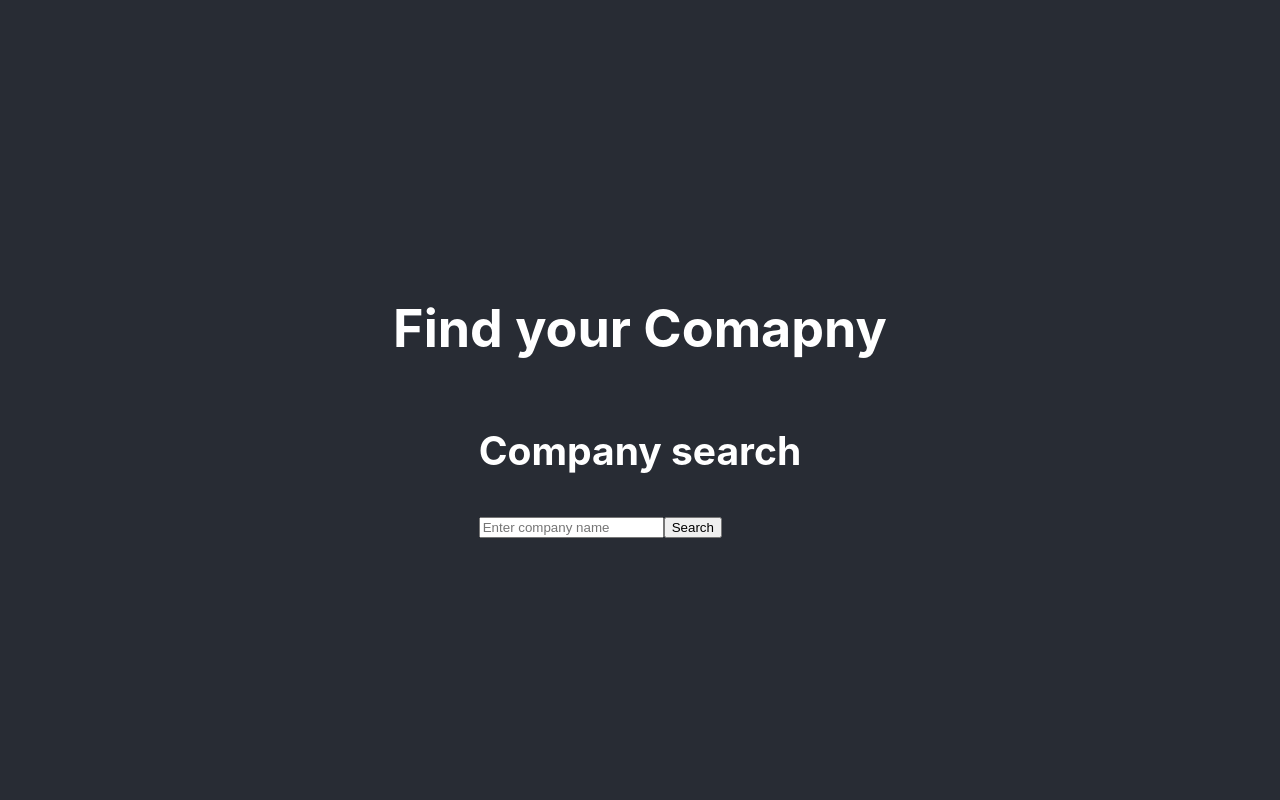
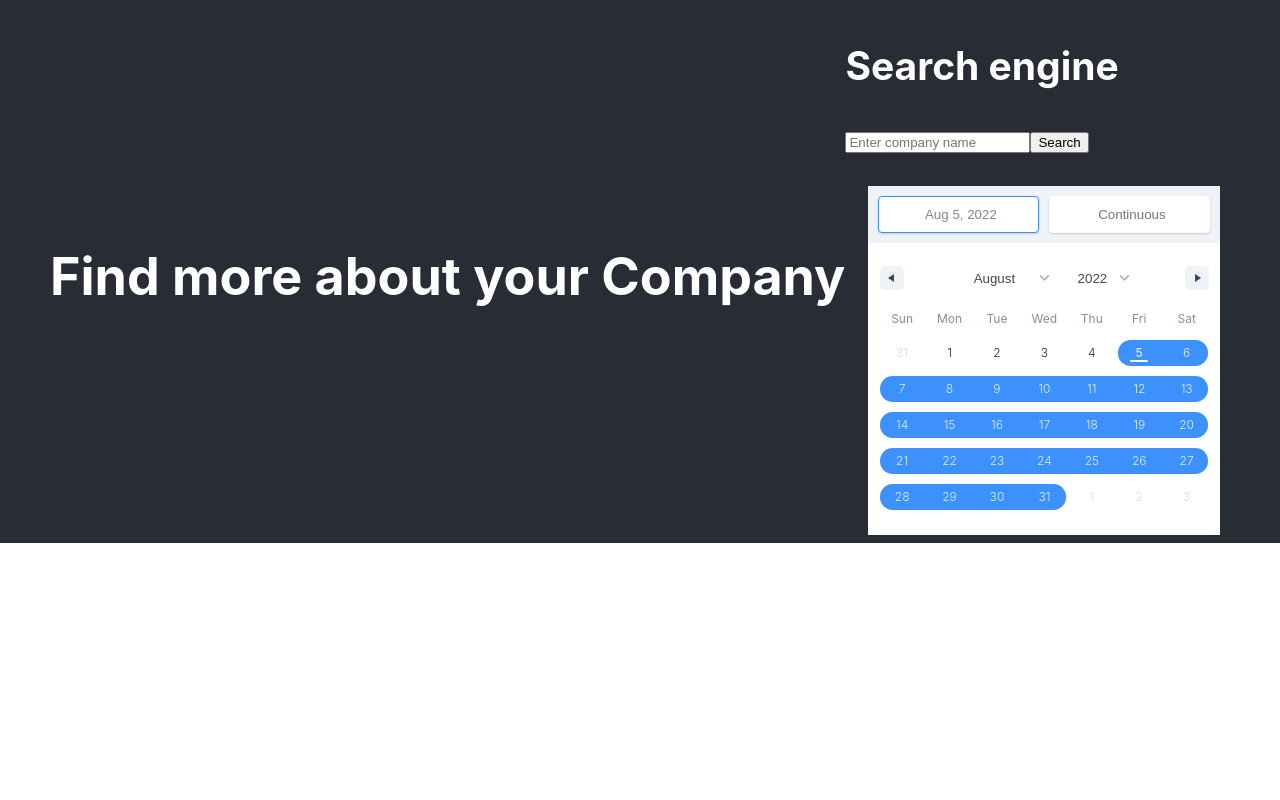
Before and after one commit to eciras/IBM-company-search, a React (Create React App) app in the folder frontend/: page / in a window 1280 px wide. Shown: the top 800 px of the page. Built offline with nearby package versions, Linux system fonts and the light colour scheme.

Commit message:
Error message added

```diff
--- a/frontend/src/App.css
+++ b/frontend/src/App.css
@@ -1,56 +1,47 @@
-.App {
-  text-align: center;
-}
 
-.App-logo {
-  height: 40vmin;
-  pointer-events: none;
-}
-
-@media (prefers-reduced-motion: no-preference) {
-  .App-logo {
-    animation: App-logo-spin infinite 20s linear;
-  }
-}
 
 .header {
   background-color: #282c34;
-  min-height: 100vh;
   display: flex;
-  flex-direction: column;
+  flex-direction: row;
   align-items: center;
-  justify-content: center;
+  padding-left: 50px;
+  padding-top: 10px;
   font-size: calc(10px + 2vmin);
   color: white;
 }
 
-.App-link {
-  color: #61dafb;
-}
-
-@keyframes App-logo-spin {
-  from {
-    transform: rotate(0deg);
-  }
-  to {
-    transform: rotate(360deg);
-  }
-}
-
 .container {
-  width: 65%;
+  width: 100%;
   margin: 0, auto;
   margin-top: 25px;
-  display: grid;
-  grid-template-columns: max-content;
-  box-sizing: border-box;
+
 
 }
 
 .card {
   border-radius: 1rem;
   padding: 0.5rem;
-  margin-bottom: 10px;
   text-align: center;
-  position: relative;
+  display: flex;
+  flex-direction: row;
 }
+
+ .companyInfo {
+  display: flex;
+  flex-direction: column;
+  margin-right: 15px;
+}
+
+.pointer {
+  cursor: pointer;
+}
+
+.error {
+  color: red;
+  display: block;
+}
+
+.noError {
+  display: none;
+}
--- a/frontend/src/Components/Card.js
+++ b/frontend/src/Components/Card.js
@@ -1,41 +1,53 @@
 import React from "react";
-import 'react-date-range/dist/styles.css';
-import 'react-date-range/dist/theme/default.css';
-import { DateRange } from 'react-date-range';
-import { useState } from 'react';
+import "react-date-range/dist/styles.css";
+import "react-date-range/dist/theme/default.css";
+import { DateRange } from "react-date-range";
+import { useState } from "react";
+import axios from "axios";
 
-
-function Card({ company }) {
-
-
-    const [state, setState] = useState([
+function Card({ company, search }) {
+  const [date, setDate] = useState([
     {
       startDate: new Date(),
       endDate: null,
-            key: 'selection'
-        }
+      key: "selection",
+    },
   ]);
 
+  const [stockData, setStockData] = useState("");
+
+  const searchStocks = (e) => {
+    axios.get("https://finnhub.io/api/v1/stock/candle?symbol=AAPL&resolution=1&from=1631022248&to=1631627048&token=")
+    .then((res) => {
+        setStockData(res.data);
+      console.log(res.data);
+    })
+    .catch((err) => console.log(err));
+  }
 
   return (
     <div className="card">
-            <label>{company.name}</label>
+      <div className="companyInfo">
+        <label onClick={searchStocks} className="pointer">{company.name}</label>
+        <label>{company.weburl}</label>
+        <br />
         <label>{company.country}</label>
         <label>{company.currency}</label>
-            <label>{company.weburl}</label>
-
-
-            <DateRange className="datePicker"
-                editableDateInputs={true}
-                onChange={item => setState([item.selection])}
-                moveRangeOnFirstSelection={false}
-                ranges={state}
-            />
-
 
 
       </div>
-    )
+
+      <div>
+        <DateRange
+          className="datePicker"
+          editableDateInputs={true}
+          onChange={(item) => setDate([item.selection])}
+          moveRangeOnFirstSelection={false}
+          ranges={date}
+        />
+      </div>
+    </div>
+  );
 }
 
 export default Card;
--- a/frontend/src/Components/MainPage.js
+++ b/frontend/src/Components/MainPage.js
@@ -1,67 +1,67 @@
 import React from "react";
-import Card from './Card'
-import axios from 'axios';
-import { useState, useEffect } from 'react';
+import Card from "./Card";
+import axios from "axios";
+import { useState, useEffect } from "react";
 
 function isSearchValid(search) {
-    return /^[a-zA-Z ]{1,35}$/g.test(search)
+  return /^[a-zA-Z ]{1,35}$/g.test(search);
 }
 
 function MainPage() {
-
-    const [search, setSearch] = useState('');
-    const [company, setCompany] = useState('');
-    const [errorMessage, setErrorMessage] = useState('');
-
-
-    // const handleClick = () => {
-    //     if (!isSearchValid(search) === true) {
-    //     setErrorMessage("Example error message!")
-    //   }
-    // }
+  const [search, setSearch] = useState("");
+  const [company, setCompany] = useState("");
+  const [errorMessage, setErrorMessage] = useState("");
 
   const searchCompany = (e) => {
-        if (!isSearchValid(search) === true) {
-            setErrorMessage("Example error message!");
-
-
-
+    e.preventDefault();
+    if (isSearchValid(search) === true) {
+      axios
+        .get(
+          "https://finnhub.io/api/v1/stock/profile2?token=cbkj62iad3i8o8768nog&symbol=" +
+            search
+        )
+        .then((res) => {
+          setCompany(res.data);
+          console.log(res.data);
+        })
+        .catch((err) => console.log(err));
     } else {
-            axios.get('https://finnhub.io/api/v1/stock/profile2?token=cbkj62iad3i8o8768nog&symbol=' + search)
-                .then(res => {
-                    setCompany(res.data)
-                    console.log(res.data)
-                })
-                .catch(err => console.log(err))
+      setErrorMessage(
+        "Company name must be letter only and less than 35 symbols!"
+      );
     }
-
-    }
-
+  };
 
   return (
     <>
       <div className="header">
         <div className="row1">
-                    <h1>Find your Comapny</h1>
+          <h1>Find more about your Company</h1>
         </div>
         <div className="row2">
-                    <h2>Company search</h2>
+          <h2>Search engine</h2>
           <div className="search">
-                       {isSearchValid === false ? '' : <div className="error" style={{color: "red"}}>{errorMessage}</div>}
-                        <input type='text'
-                            placeholder='Enter company name'
+            <div
+              className={isSearchValid(search) === true ? "noError" : "error"}
+            >
+              {errorMessage}
+            </div>
+
+            <input
+              type="text"
+              placeholder="Enter company name"
               value={search}
-                            onChange={e => setSearch(e.target.value)}
-                            onKeyPress={(e) => e.key === 'Enter'}></input>
+              onChange={(e) => setSearch(e.target.value)}
+            ></input>
             <button onClick={searchCompany}>Search</button>
-                    </div>
-                </div>
           </div>
           <div className="container">
             <Card company={company}></Card>
           </div>
+        </div>
+      </div>
     </>
-    )
+  );
 }
 
 export default MainPage;
```
Lines whose indentation alone changed are shown as unchanged.
